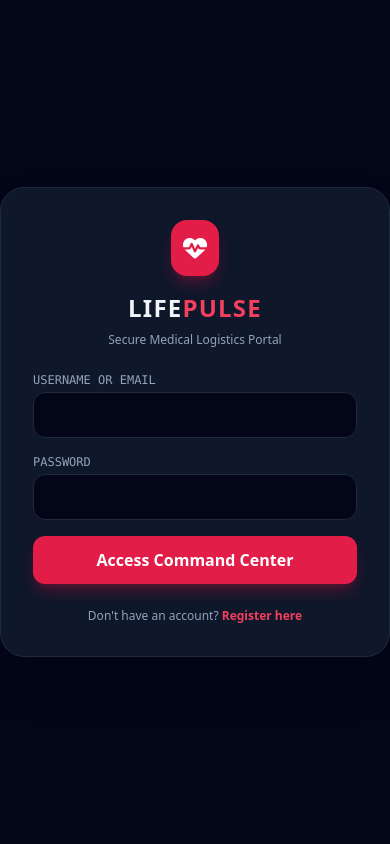
After one commit to rayyansohail/LifePulse, a Flask app: page /login in a window 390 px wide. The commit adds this page. Run offline with Flask 3, Linux system fonts and the light colour scheme; parts of the project's set-up code (start-up, migrations or seed data) failed here and were passed over; some libraries are stand-ins or nearby versions.

Commit message:
Fixed logout button and mobile login

```diff
--- a/app.py
+++ b/app.py
@@ -1,17 +1,85 @@
-from flask import Flask, render_template
+
+from flask import Flask, render_template, request, redirect, url_for, session, flash
 import psycopg2
+from werkzeug.security import generate_password_hash, check_password_hash
 
 app = Flask(__name__)
+app.secret_key = 'lifepulse_super_secret_key'
+
+def get_db_connection():
+    return psycopg2.connect(host="localhost", database="lifepulse_khi", user="postgres", password="admin")
 
 @app.route('/')
-def index():
-    conn = psycopg2.connect(host="localhost", database="lifepulse_khi", user="postgres", password="admin")
+def home():
+    if 'user_id' in session:
+        return redirect(url_for('dashboard'))
+    return redirect(url_for('login'))
+
+@app.route('/login', methods=['GET', 'POST'])
+def login():
+    if request.method == 'POST':
+        identifier = request.form['identifier']
+        password = request.form['password']
+
+        conn = get_db_connection()
+        cur = conn.cursor()
+        cur.execute("SELECT id, username, email, password, role FROM users WHERE username = %s OR email = %s;", (identifier, identifier))
+        user = cur.fetchone()
+        cur.close()
+        conn.close()
+
+        if user and check_password_hash(user[3], password):
+            session['user_id'] = user[0]
+            session['username'] = user[1]
+            session['role'] = user[4]
+            flash('Logged in successfully!', 'success')
+            return redirect(url_for('dashboard'))
+        else:
+            flash('Invalid username/email or password.', 'error')
+
+    return render_template('login.html')
+
+@app.route('/signup', methods=['GET', 'POST'])
+def signup():
+    if request.method == 'POST':
+        username = request.form['username']
+        email = request.form['email']
+        password = generate_password_hash(request.form['password'])
+        role = request.form.get('role', 'Medical Officer')
+
+        try:
+            conn = get_db_connection()
+            cur = conn.cursor()
+            cur.execute("INSERT INTO users (username, email, password, role) VALUES (%s, %s, %s, %s);", (username, email, password, role))
+            conn.commit()
+            cur.close()
+            conn.close()
+            flash('Account created successfully! Please log in.', 'success')
+            return redirect(url_for('login'))
+        except Exception as e:
+            flash('Username or email already exists.', 'error')
+
+    return render_template('signup.html')
+
+@app.route('/dashboard')
+def dashboard():
+    if 'user_id' not in session:
+        return redirect(url_for('login'))
+
+    conn = get_db_connection()
     cur = conn.cursor()
     cur.execute("SELECT hospital_id, hospital_name, region, city, available_beds, icu_beds, ventilators, oxygen_cylinders, blood_units_o_neg, surgical_masks, status FROM hospital_inventory ORDER BY hospital_id;")
     rows = cur.fetchall()
     cur.close()
     conn.close()
-    return render_template('index.html', inventory=rows)
+    return render_template('index.html', inventory=rows, username=session.get('username'))
+
+@app.route('/logout')
+def logout():
+    session.clear()
+    return redirect(url_for('login'))
+
 
 if __name__ == '__main__':
     app.run(host='0.0.0.0', port=5000)
+EOF
--- /dev/null
+++ b/templates/login.html
@@ -0,0 +1,48 @@
+<!DOCTYPE html>
+<html lang="en">
+<head>
+    <meta charset="utf-8">
+    <title>LifePulse - Login</title>
+    <script src="https://cdn.tailwindcss.com"></script>
+    <link rel="stylesheet" href="https://cdnjs.cloudflare.com/ajax/libs/font-awesome/6.4.0/css/all.min.css">
+</head>
+<body class="bg-slate-950 text-slate-100 font-sans antialiased min-h-screen flex items-center justify-center">
+    <div class="bg-slate-900 border border-slate-800 p-8 rounded-3xl shadow-2xl w-full max-w-md space-y-6">
+        <div class="text-center space-y-2">
+            <div class="inline-block bg-rose-600 text-white p-3 rounded-2xl shadow-lg shadow-rose-900/50 mb-2">
+                <i class="fa-solid fa-heart-pulse text-2xl"></i>
+            </div>
+            <h1 class="text-2xl font-black tracking-wider">LIFE<span class="text-rose-500">PULSE</span></h1>
+            <p class="text-xs text-slate-400">Secure Medical Logistics Portal</p>
+        </div>
+
+        {% with messages = get_flashed_messages(with_categories=true) %}
+            {% if messages %}
+                {% for category, message in messages %}
+                    <div class="p-3 rounded-xl text-xs font-bold bg-rose-500/20 border border-rose-500/40 text-rose-300 text-center">
+                        {{ message }}
+                    </div>
+                {% endfor %}
+            {% endif %}
+        {% endwith %}
+
+        <form action="/login" method="POST" class="space-y-4">
+            <div>
+                <label class="block text-xs font-mono uppercase text-slate-400 mb-1">Username or Email</label>
+                <input type="text" name="identifier" required class="w-full bg-slate-950 border border-slate-800 rounded-xl px-4 py-3 text-sm focus:outline-none focus:border-rose-500">
+            </div>
+            <div>
+                <label class="block text-xs font-mono uppercase text-slate-400 mb-1">Password</label>
+                <input type="password" name="password" required class="w-full bg-slate-950 border border-slate-800 rounded-xl px-4 py-3 text-sm focus:outline-none focus:border-rose-500">
+            </div>
+            <button type="submit" class="w-full bg-rose-600 hover:bg-rose-500 text-white font-bold py-3 rounded-xl shadow-lg shadow-rose-900/50 transition-all cursor-pointer">
+                Access Command Center
+            </button>
+        </form>
+
+        <p class="text-center text-xs text-slate-400">
+            Don't have an account? <a href="/signup" class="text-rose-500 font-bold hover:underline">Register here</a>
+        </p>
+    </div>
+</body>
+</html>
```
Also changed, not shown: setup_db.py (+17 -3 lines), templates/index.html (+10 -1 lines), templates/signup.html (added, +60 -0 lines).
